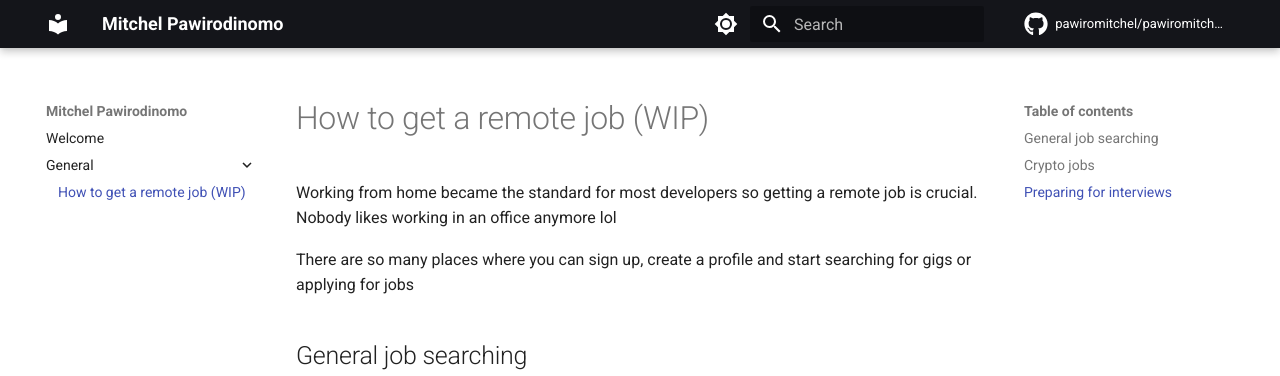
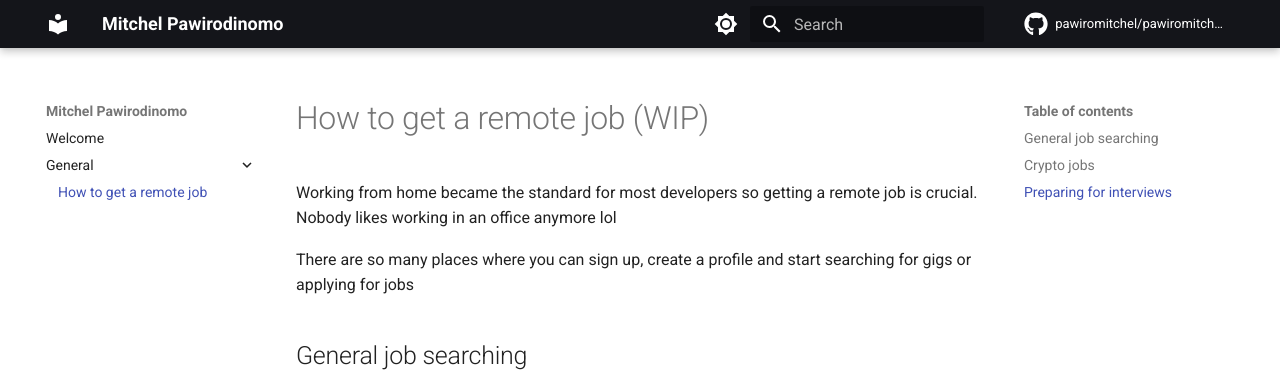
Before and after one commit to pawiromitchel/pawiromitchel.com, an MkDocs documentation site: the page built from docs/general/getting-a-remote-job.md, in a window 1280 px wide. Shown: the top 376 px of the page. Built offline with MkDocs 1.6.1 and Material for MkDocs 9.7.7, drawn with Linux system fonts in a browser that asks for light colours; comment, search, counter and statistics services are not loaded; some of the changed lines change nothing that is shown.

Commit message:
add metadata

```diff
--- a/docs/general/getting-a-remote-job.md
+++ b/docs/general/getting-a-remote-job.md
@@ -1,3 +1,8 @@
+---
+title: How to get a remote job
+description: Companies are transitioning more and more to remote work, and this is the way to go.
+---
+
 # How to get a remote job (WIP)
 
 Working from home became the standard for most developers so getting a remote job is crucial. Nobody likes working in an office anymore lol
--- a/mkdocs.yml
+++ b/mkdocs.yml
@@ -51,3 +51,4 @@
   - pymdownx.emoji:
       emoji_index: !!python/name:materialx.emoji.twemoji
       emoji_generator: !!python/name:materialx.emoji.to_svg
+  - meta
```
